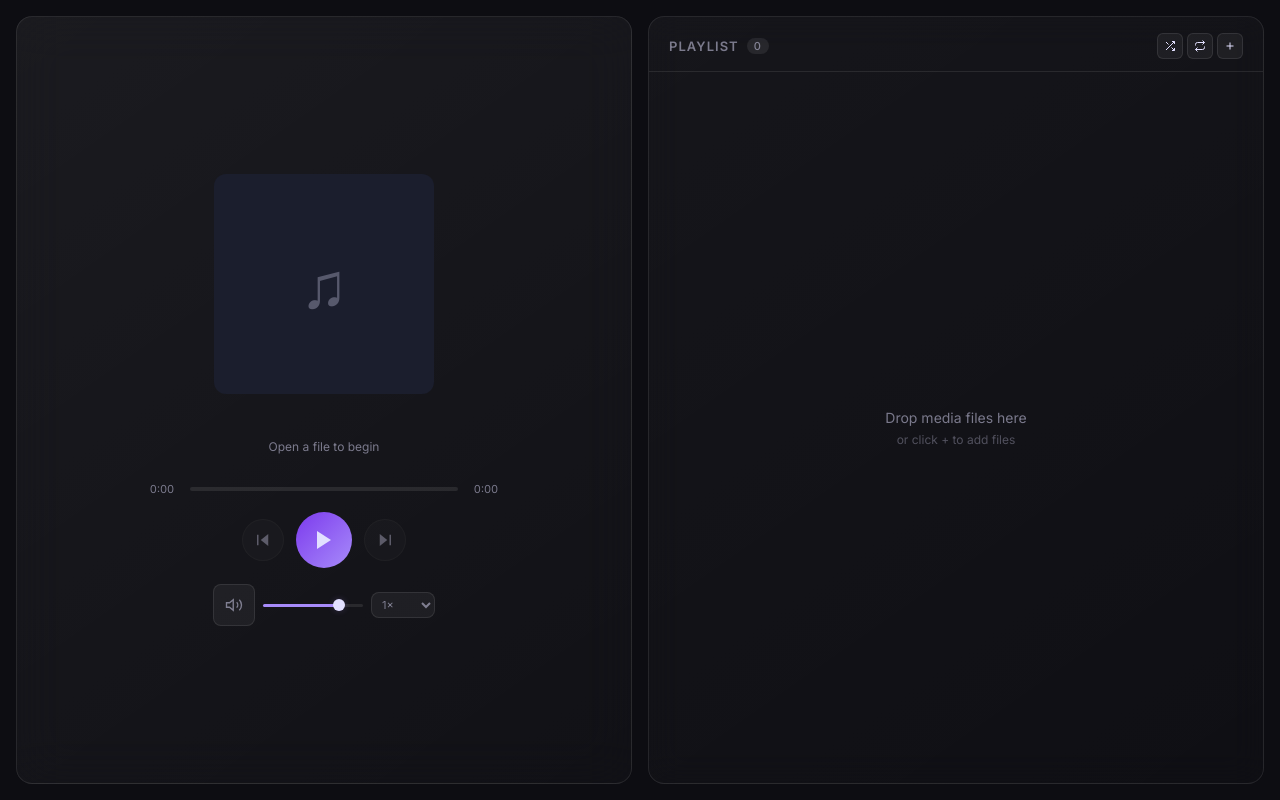
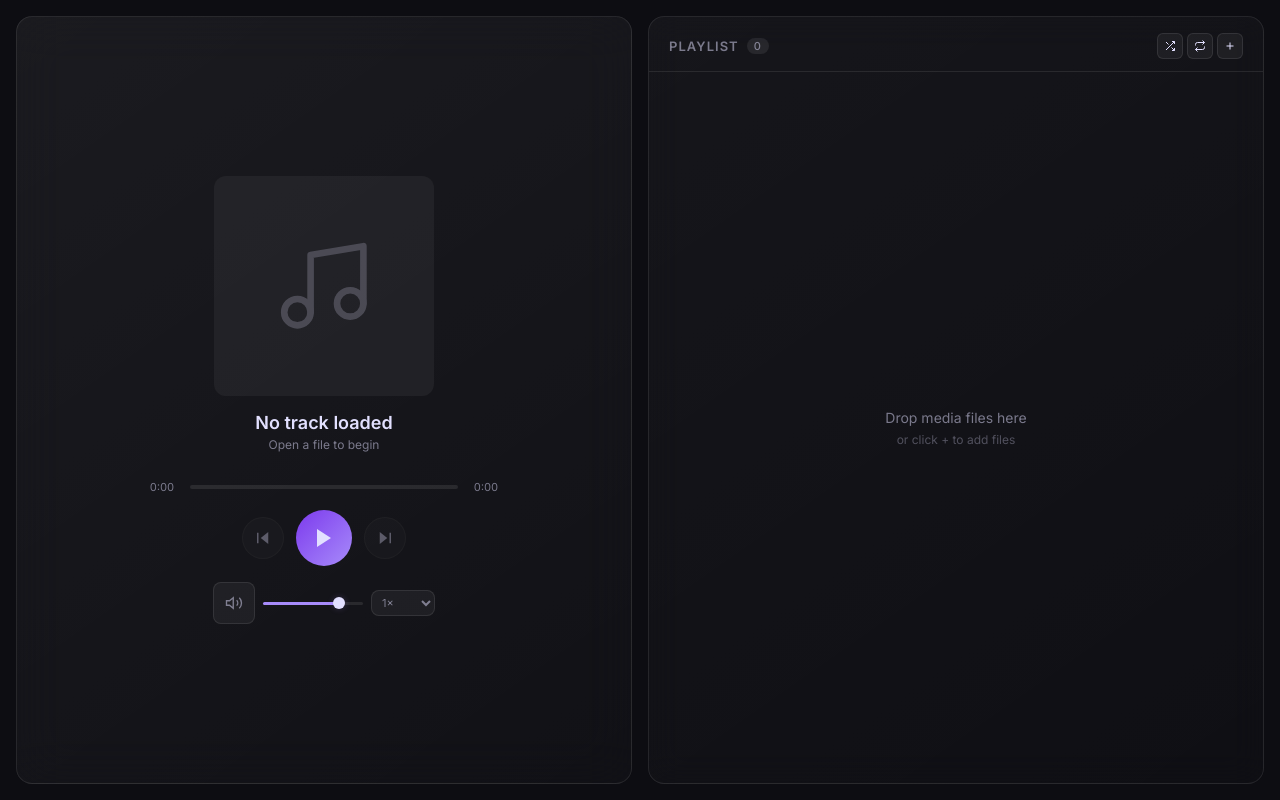
Before and after one commit to manyeya/plyr, a React (Create React App) app in the folder webview/: page / in a window 1280 px wide. Built offline with nearby package versions, Linux system fonts and the light colour scheme; the HTML template or start-up script is replaced by a standard one.

Commit message:
style(player): replace marquee animation with text ellipsis for track metadata
Remove animated marquee effect on track titles in favor of static text
truncation with ellipsis. Apply consistent overflow handling to both
title and artist name elements for cleaner UI presentation.

```diff
--- a/webview/src/components/TrackInfo.tsx
+++ b/webview/src/components/TrackInfo.tsx
@@ -6,22 +6,9 @@ interface TrackInfoProps {
     playing: boolean;
 }
 
-/** Deterministic solid color from a track name — no gradients */
-function solidColor(name: string): string {
-    let hash = 0;
-    for (let i = 0; i < name.length; i++) {
-        hash = name.charCodeAt(i) + ((hash << 5) - hash);
-    }
-    const hue = ((hash >>> 0) % 360);
-    return `hsl(${hue}, 40%, 28%)`;
-}
 
 export const TrackInfo: React.FC<TrackInfoProps> = ({ track, playing }) => {
-    const bg = track
-        ? track.artwork
-            ? undefined                   // image handles the background
-            : solidColor(track.name)
-        : "hsl(230, 25%, 14%)";           // empty state
+    const bg = track?.artwork ? undefined : "var(--surface)";
 
     const showPreview = track?.type !== "video"; // hide preview for video types
 
@@ -42,20 +29,36 @@ export const TrackInfo: React.FC<TrackInfoProps> = ({ track, playing }) => {
                             draggable={false}
                         />
                     ) : track ? (
-                        <>
-                            <div className="album-art__icon">
-                                {track.type === "video" ? "🎬" : "🎵"}
-                            </div>
-                            {playing && (
-                                <div className="equalizer" aria-hidden="true">
-                                    {[1, 2, 3, 4].map((i) => (
-                                        <div key={i} className="equalizer__bar" style={{ animationDelay: `${i * 0.1}s` }} />
-                                    ))}
-                                </div>
+                        <div className="album-art__icon">
+                            {track.type === "video" ? (
+                                // Film icon
+                                <svg viewBox="0 0 24 24" fill="none" stroke="currentColor" strokeWidth={1.5} strokeLinecap="round" strokeLinejoin="round">
+                                    <rect x="2" y="2" width="20" height="20" rx="2.18" ry="2.18" />
+                                    <line x1="7" y1="2" x2="7" y2="22" />
+                                    <line x1="17" y1="2" x2="17" y2="22" />
+                                    <line x1="2" y1="12" x2="22" y2="12" />
+                                    <line x1="2" y1="7" x2="7" y2="7" />
+                                    <line x1="2" y1="17" x2="7" y2="17" />
+                                    <line x1="17" y1="17" x2="22" y2="17" />
+                                    <line x1="17" y1="7" x2="22" y2="7" />
+                                </svg>
+                            ) : (
+                                // Music note icon
+                                <svg viewBox="0 0 24 24" fill="none" stroke="currentColor" strokeWidth={1.5} strokeLinecap="round" strokeLinejoin="round">
+                                    <path d="M9 18V5l12-2v13" />
+                                    <circle cx="6" cy="18" r="3" />
+                                    <circle cx="18" cy="16" r="3" />
+                                </svg>
                             )}
-                        </>
+                        </div>
                     ) : (
-                        <div className="album-art__icon album-art__icon--empty">♫</div>
+                        <div className="album-art__icon album-art__icon--empty">
+                            <svg viewBox="0 0 24 24" fill="none" stroke="currentColor" strokeWidth={1.5} strokeLinecap="round" strokeLinejoin="round">
+                                <path d="M9 18V5l12-2v13" />
+                                <circle cx="6" cy="18" r="3" />
+                                <circle cx="18" cy="16" r="3" />
+                            </svg>
+                        </div>
                     )}
                 </div>
             )}
--- a/webview/src/styles/index.css
+++ b/webview/src/styles/index.css
@@ -194,6 +194,15 @@ body.vscode-high-contrast .playlist {
 
 .album-art__icon {
   font-size: 28px;
+  display: flex;
+  align-items: center;
+  justify-content: center;
+}
+
+.album-art__icon svg {
+  width: 48%;
+  height: 48%;
+  opacity: 0.7;
 }
 
 .album-art__img {
@@ -974,29 +983,17 @@ body.vscode-high-contrast .playlist {
     font-size: 18px;
     margin-bottom: 4px;
     white-space: nowrap;
-    display: inline-block;
-    padding-left: 100%;
-    animation: marquee 12s linear infinite;
-  }
-
-  .track-meta__title:hover {
-    animation-play-state: paused;
-  }
-
-  @keyframes marquee {
-    0% {
-      transform: translate(0, 0);
-    }
-
-    100% {
-      transform: translate(-100%, 0);
-    }
+    overflow: hidden;
+    text-overflow: ellipsis;
   }
 
   .track-meta__artist {
     font-size: 14px;
     color: var(--text-dim);
     margin-bottom: 2px;
+    white-space: nowrap;
+    overflow: hidden;
+    text-overflow: ellipsis;
   }
 
   .track-meta__type {
```
